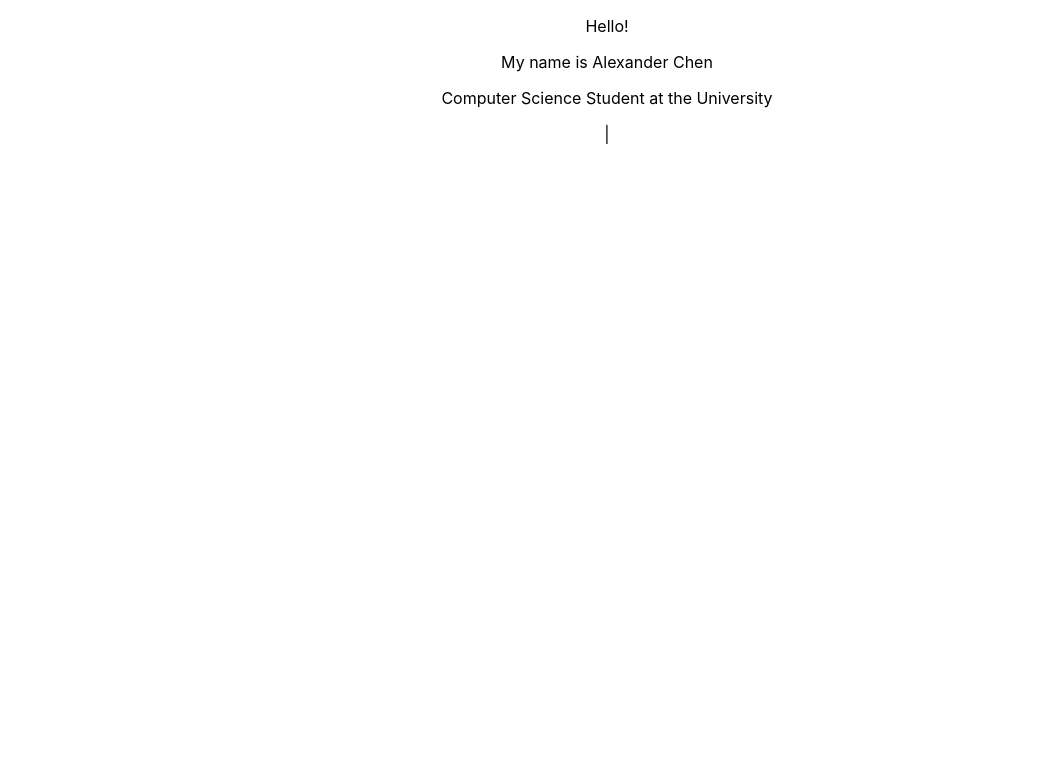
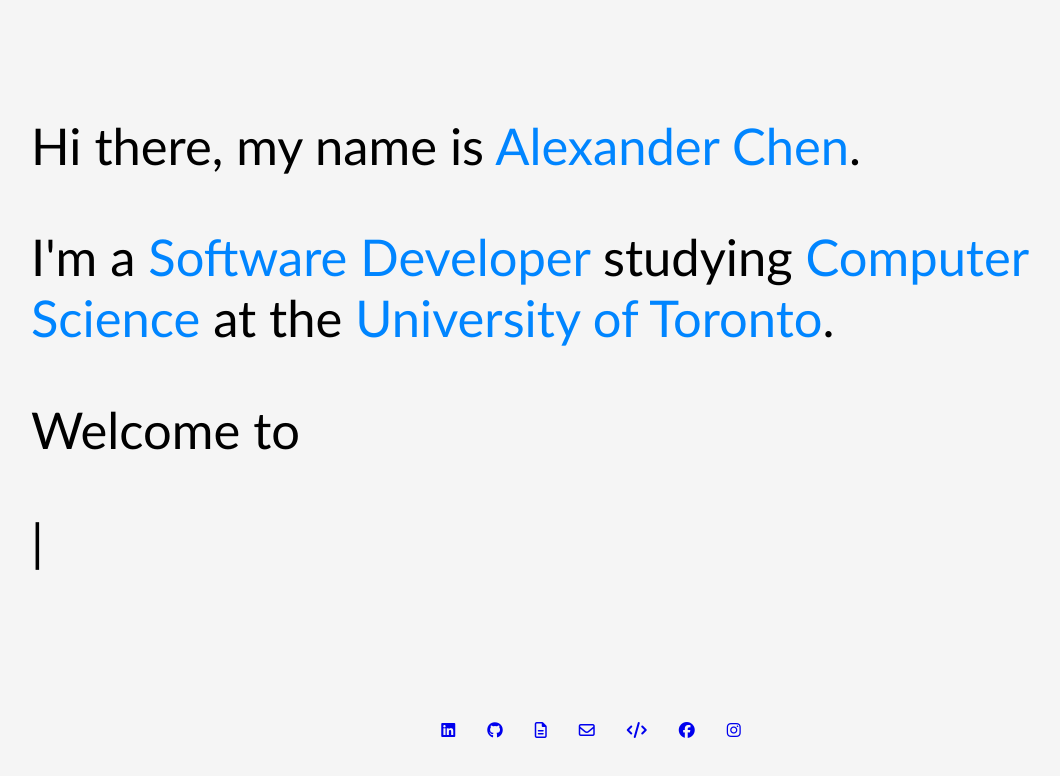
Before and after one commit to AlexXuChen/AlexXuChen.github.io, a React (Create React App) app: page / in a window 1280 px wide. Shown: the top 776 px of the page, without its empty margins (33-1093 px from the left). Built offline with nearby package versions, Linux system fonts and the light colour scheme.

Commit message:
added typist text for intro

```diff
--- a/public/index.html
+++ b/public/index.html
@@ -15,6 +15,7 @@
       user's mobile device or desktop. See https://developers.google.com/web/fundamentals/web-app-manifest/
     -->
     <link rel="manifest" href="%PUBLIC_URL%/manifest.json" />
+
     <!--
       Notice the use of %PUBLIC_URL% in the tags above.
       It will be replaced with the URL of the `public` folder during the build.
@@ -39,5 +40,7 @@
       To begin the development, run `npm start` or `yarn start`.
       To create a production bundle, use `npm run build` or `yarn build`.
     -->
+    <!-- Font Awesome -->
+    <script src="https://kit.fontawesome.com/6a4fe71ea7.js" crossorigin="anonymous"></script>
   </body>
 </html>
--- a/src/pages/intro.js
+++ b/src/pages/intro.js
@@ -4,14 +4,24 @@
 
 import "./styles.css";
 
+
 class Intro extends Component {
   render() {
     return (
-        <div id="intro">
-            <Typist>
-                <p>Hello!</p>
-                <p>My name is Alexander Chen</p>
-                <p>Computer Science Student at the University of Toronto St.George Campus</p>
+        <div className="intro">
+            <Typist avgTypingDelay={30} cursor={{ hideWhenDone: true }}>
+                <p>Hi there, my name is {' '}
+                    <span className="highlight">Alexander Chen</span>
+                    .</p>
+                <Typist.Delay ms={500} />
+                <p>I'm a {' '}
+                    <span className="highlight">Software Developer</span>
+                    {' '} studying {' '}
+                    <span className="highlight">Computer Science</span>
+                    {' '} at the {' '}
+                    <span className="highlight">University of Toronto</span>
+                    .</p>
+                <Typist.Delay ms={500} />
                 <p>Welcome to my website!</p>
             </Typist>
         </div>
--- a/src/pages/links.js
+++ b/src/pages/links.js
@@ -6,7 +6,7 @@
 class Links extends Component {
   render() {
     return (
-     <div className="bg-dark text-center" id="links">
+     <div id="links">
         <div className="links">
           <a href="https://www.linkedin.com/in/alexander-xu-chen/" target="_blank" rel="noopener noreferrer">
             <i class="fab fa-linkedin text-light"></i>
@@ -26,9 +26,9 @@
           <a href="https://www.facebook.com/people/Alex-Chen/100005588077292" target="_blank" rel="noopener noreferrer">
             <i class='fab fa-facebook text-light'></i>
           </a>
-          {/* <a href="https://instagram.com/alexxuchen/" target="_blank">
+          <a href="https://instagram.com/alexxuchen/" target="_blank">
             <i class="fab fa-instagram text-light"></i>
-          </a> */}
+          </a>
         </div>
       </div>
     )
--- a/src/pages/styles.css
+++ b/src/pages/styles.css
@@ -7,5 +7,18 @@
     margin: auto;
 }
 .intro {
-    background-color: blue;
+    position: absolute;
+    top: 0; right: 0; bottom: 0; left: 0;
+    background-color: whitesmoke;
+    font-family: 'Gill Sans', 'Gill Sans MT', Calibri, 'Trebuchet MS', sans-serif;
+    font-size: 38pt;
+    text-align: left;
+    padding: 5%;
 }
+.highlight {
+    color: #0085ff
+}
+
+body {
+    color: black;
+}
```
